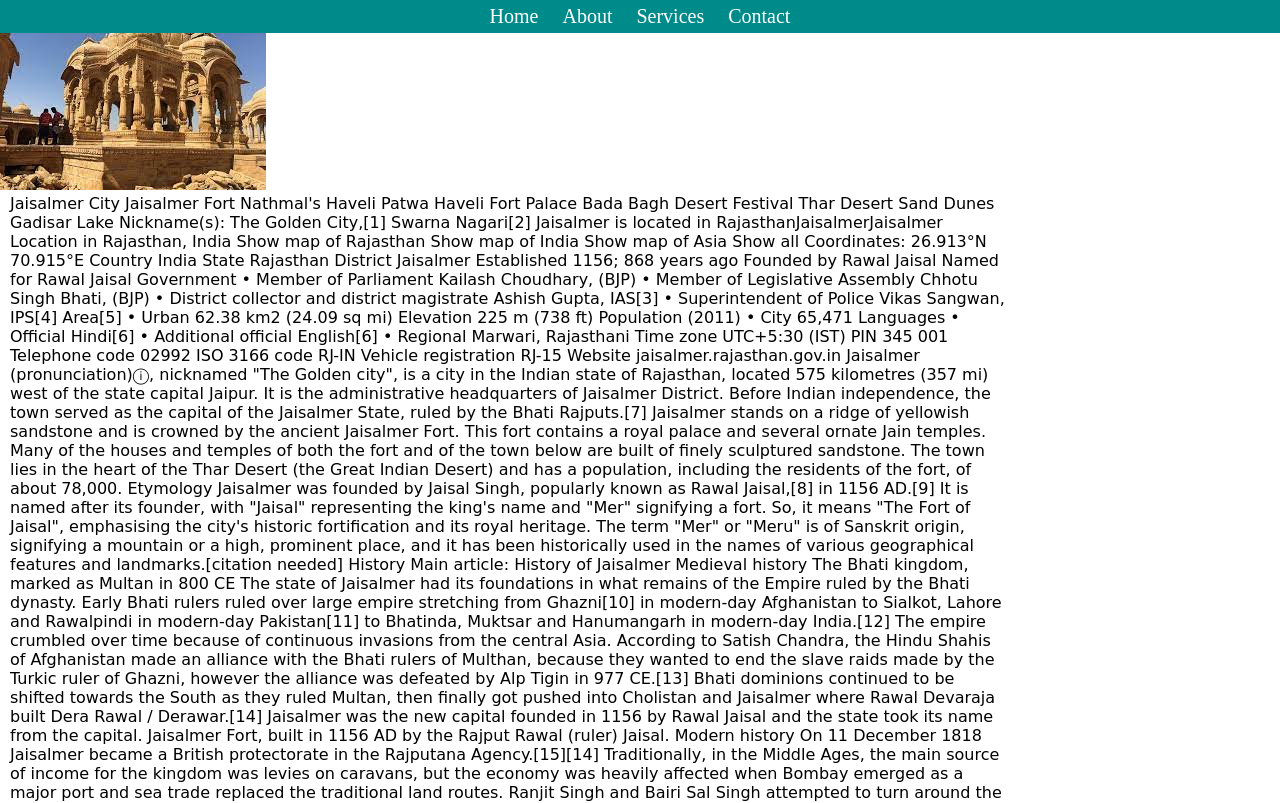
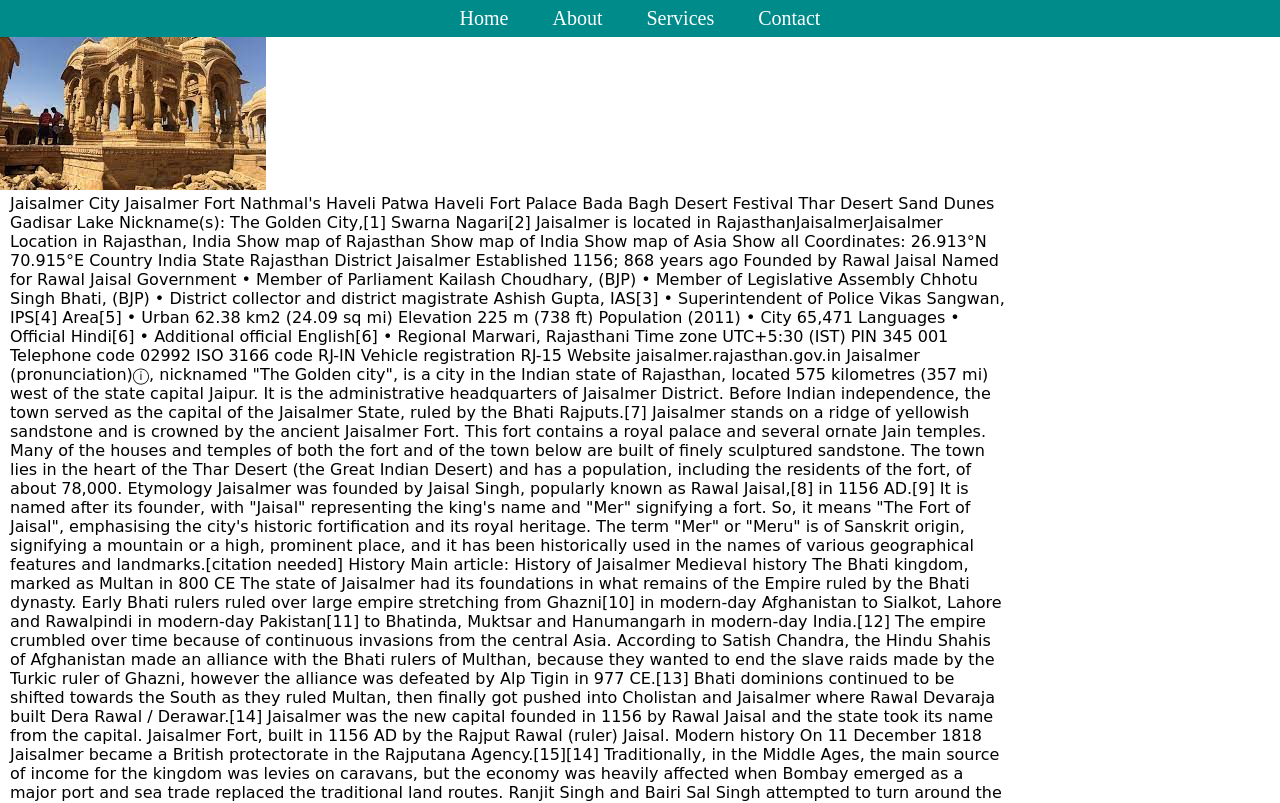
Before and after one commit to sagarkumarabu/travel, a plain HTML site: page jais.html in a window 1280 px wide. Shown: the top 803 px of the page. Drawn offline with Linux system fonts and the light colour scheme.

Commit message:
Update jais.html

```diff
--- a/jais.html
+++ b/jais.html
@@ -3,7 +3,8 @@
 <head>
 	<meta charset="utf-8">
 	<meta name="viewport" content="width=device-width, initial-scale=1">
-	<title></title>
+	<title>jaisalmer</title>
+	<link rel="stylesheet" href="styl.css">
 </head>
 <body>
    <nav class="sticky">
@@ -14,23 +15,7 @@
 		 	<li><a href="contact.html">Contact</a></li>
 		 </ul>
 	</nav>
-   <style type="text/css">
-        *{margin: 0px;
-            padding: 0px;  }
-     nav{ color: white;
-             text-align: center;
-                background-color:darkcyan;}
-                nav ul{ list-style-type: none; }
-                nav ul li{ display: inline-block;
-                font-size: 20px;
-                padding:  5px 10px; }
-                nav ul li a{ color: white;
-                    text-decoration: none;}
-                .sticky{ position:fixed;
-                width: 100%; }
-            </style>
-
-<img src="jaisalmer.jpeg">
+<img src="Jaisalmer.jpeg">
 <p style="width: 1000px; font-family: cursive; margin-left: 10px;">
 
 Jaisalmer  City
```
